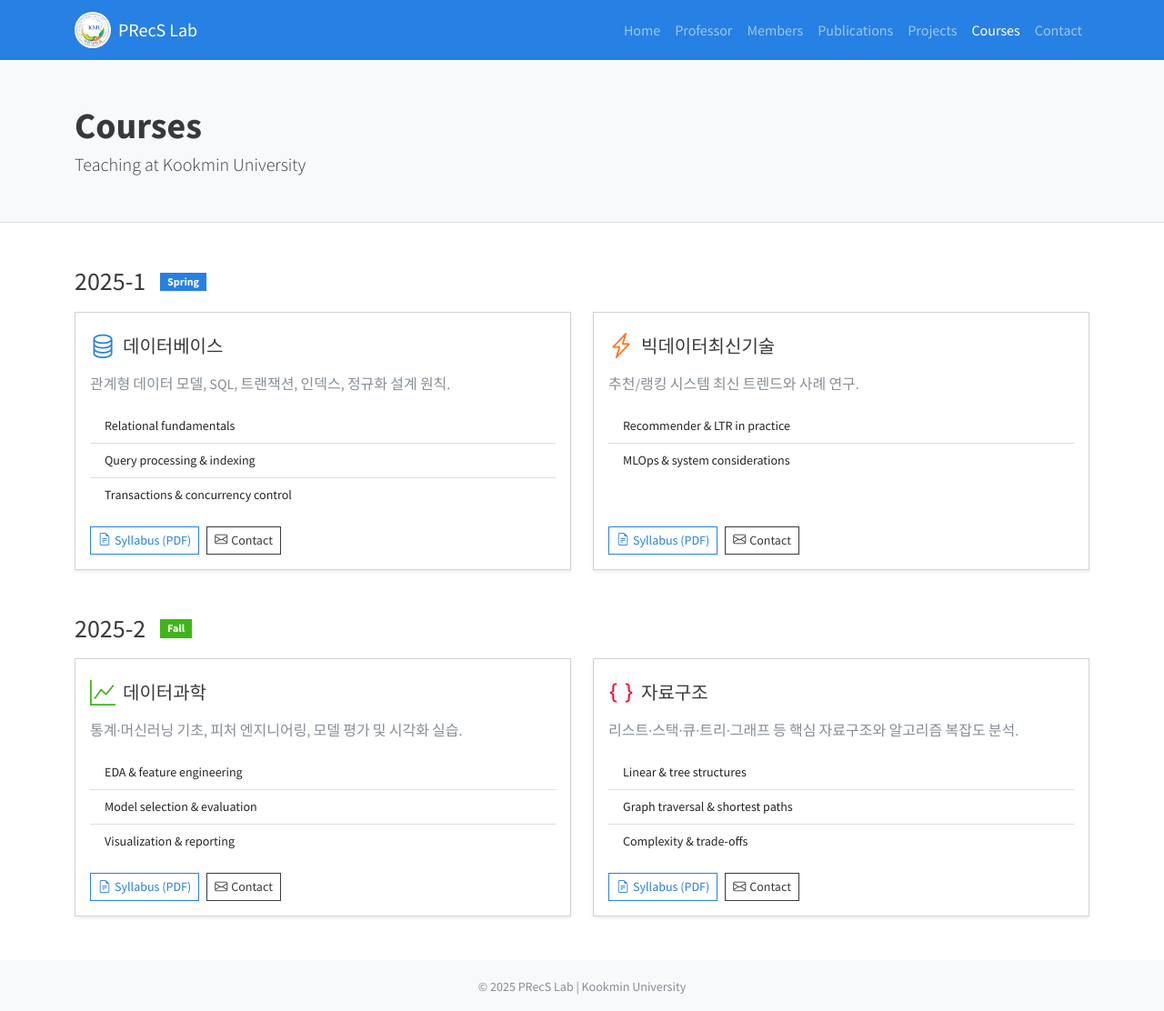
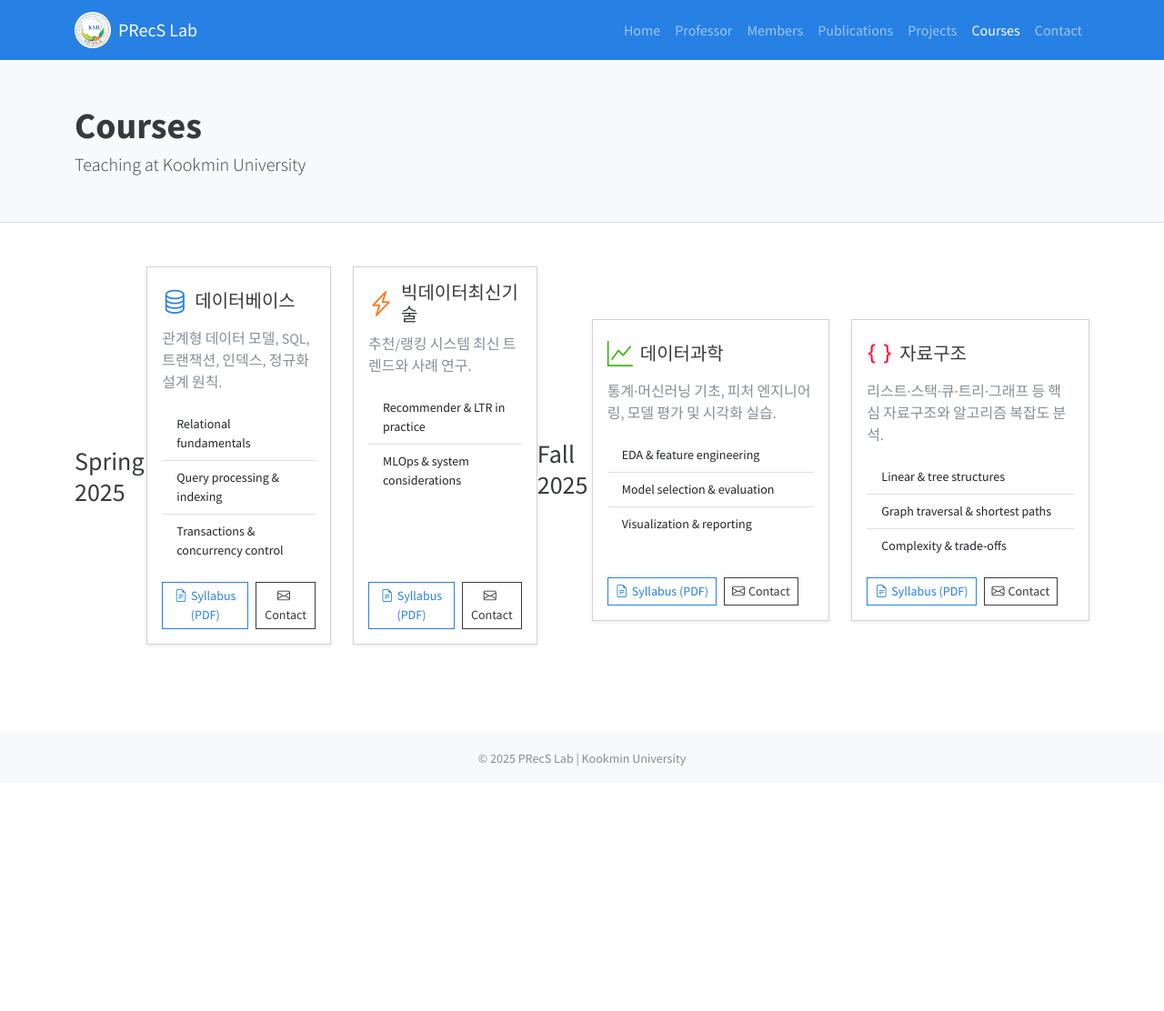
Before and after one commit to hongkyun-bae/hongkyun-bae.github.io, a Jekyll site: the page precs/courses.html, which Jekyll copies as it is, in a window 1280 px wide. Shown: the whole page at 91% size. Built offline with Jekyll 4.4.1, drawn with Linux system fonts in a browser that asks for light colours; nearby versions of some CDN libraries; after the commit the page ends 900 px from its top, so only the background shows below that.

Commit message:
Update courses.html

```diff
--- a/precs/courses.html
+++ b/precs/courses.html
@@ -49,9 +49,9 @@
 
   <!-- 2025-1 -->
   <div class="d-flex align-items-center mb-3">
-    <h3 class="mb-0">2025-1</h3>
-    <span class="badge bg-primary ms-3">Spring</span>
-  </div>
+    <h3 class="mb-0">Spring 2025</h3>
+<!--     <span class="badge bg-primary ms-3">Spring</span>
+  </div> -->
 
   <div class="row g-4 mb-5">
     <!-- 데이터베이스 -->
@@ -100,9 +100,9 @@
 
   <!-- 2025-2 -->
   <div class="d-flex align-items-center mb-3">
-    <h3 class="mb-0">2025-2</h3>
-    <span class="badge bg-success ms-3">Fall</span>
-  </div>
+    <h3 class="mb-0">Fall 2025</h3>
+<!--     <span class="badge bg-success ms-3">Fall</span>
+  </div> -->
 
   <div class="row g-4">
     <!-- 데이터과학 -->
```
